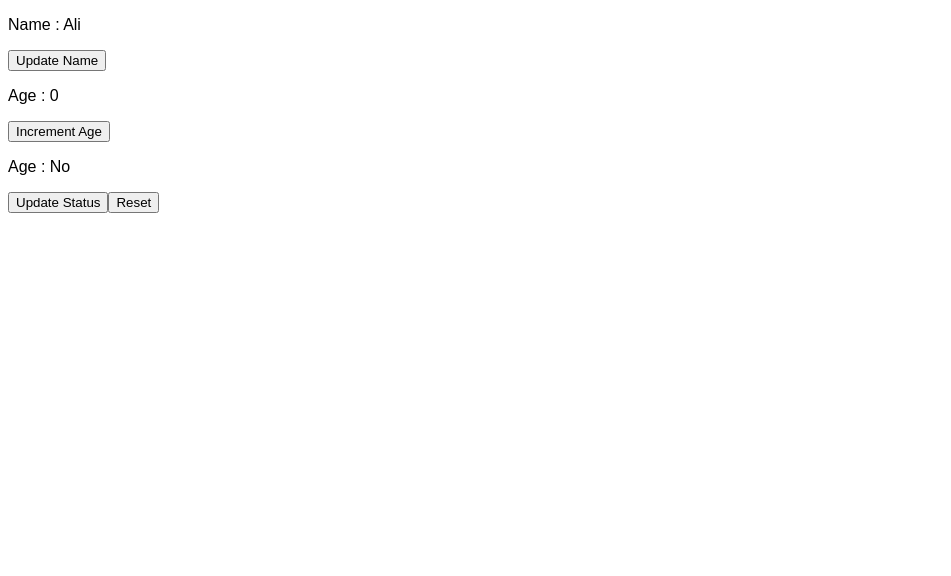
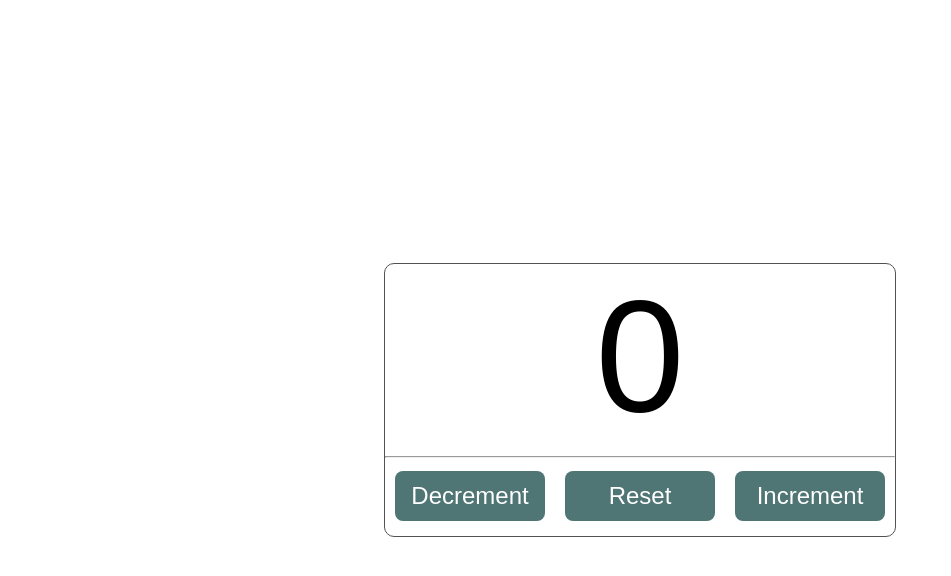
Before and after one commit to rizwanPizzee/React-learning, a React (Vite) app in the folder my-react-app-new/: page / in a window 1280 px wide. Shown: the top 576 px of the page, without its empty margins (0-951 px from the left). Built offline with nearby package versions, Linux system fonts and the light colour scheme.

Commit message:
Create a Counter webpage

```diff
--- a/my-react-app-new/src/App.jsx
+++ b/my-react-app-new/src/App.jsx
@@ -1,9 +1,10 @@
-import MyComponent from "./useStateHookPractice";
+import Counter from "./Counter.jsx";
+
 function App() {
 
   return(
     <>
-      <MyComponent/>
+      <Counter/>
     </>
   );
 }
--- /dev/null
+++ b/my-react-app-new/src/Counter.jsx
@@ -0,0 +1,34 @@
+import React, {useState} from 'react';
+
+function Counter(){
+    const [count, setCount] = useState(0);
+    const increment = ()=>{
+        setCount(count + 1);
+    };
+    const decrement = ()=>{
+        if(count <= 0){
+            setCount(0);
+        }
+        else{
+            setCount(count - 1);
+        }
+    };
+
+    const reset = ()=>{
+        setCount(0);
+    };
+
+    return(
+        <div className="counter-outter-body">
+            <div className="counter-body">
+                <p className="counter-display">{count}</p>
+                <hr />
+                <button className="counter-btn" onClick={decrement}>Decrement</button>
+                <button className="counter-btn" onClick={reset}>Reset</button>
+                <button className="counter-btn" onClick={increment}>Increment</button>
+            </div>
+        </div>
+    );
+}
+
+export default Counter;
--- a/my-react-app-new/src/index.css
+++ b/my-react-app-new/src/index.css
@@ -117,3 +117,45 @@ body {
 .itemsList-list li:hover {
   color: rgba(0, 0, 0, 0.546);
 }
+
+.counter-outter-body {
+  display: flex;
+  justify-content: center;
+  align-items: center;
+  position: fixed;
+  top: 0;
+  right: 0;
+  left: 0;
+  bottom: 0;
+}
+
+.counter-body {
+  text-align: center;
+  align-items: center;
+  border: 1px solid rgb(83, 82, 82);
+  border-radius: 10px;
+  padding-bottom: 10px;
+}
+
+.counter-display {
+  font-size: 10em;
+  margin: 0;
+  font-family: Arial, sans-serif;
+}
+
+.counter-btn {
+  font-size: 1.5em;
+  margin: 5px 10px;
+  font-family: Arial, sans-serif;
+  border: none;
+  border-radius: 8px;
+  width: 150px;
+  height: 50px;
+  background-color: rgb(80, 117, 117);
+  color: rgb(255, 255, 255);
+  cursor: pointer;
+}
+
+.counter-btn:hover {
+  background-color: rgba(80, 117, 117, 0.905);
+}
```
